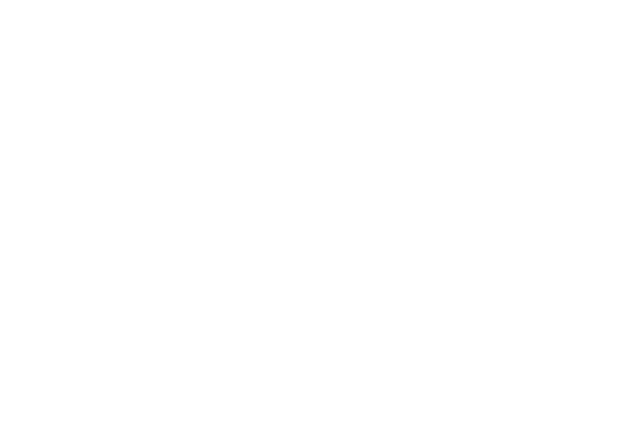
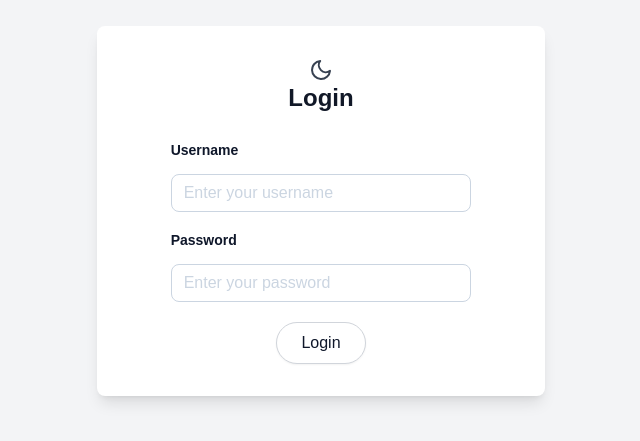
Before and after one commit to azrappp/aksa-intern-app, a React (Vite) app: page /login in a window 1280 px wide. Before the commit this address had no page. Shown: the part 189-630 px from the top of the page, without its empty margins (319-959 px from the left). Built offline with nearby package versions, Linux system fonts and the light colour scheme; a web font is replaced by a local one.

Commit message:
feat:implement  login auth, protected route

```diff
--- a/package.json
+++ b/package.json
@@ -16,6 +16,7 @@
     "jsonwebtoken": "^9.0.2",
     "react": "^18.3.1",
     "react-dom": "^18.3.1",
+    "react-icons": "^5.4.0",
     "react-router-dom": "^7.1.1"
   },
   "devDependencies": {
--- a/src/App.jsx
+++ b/src/App.jsx
@@ -1,12 +1,22 @@
 import { BrowserRouter as Router, Routes, Route } from "react-router-dom";
 import HomePage from "./HomePage";
+import Login from "./pages/Login";
+import ProtectedRoute from "./components/ProtectedRoute";
 import { useState } from "react";
 
 function App() {
   return (
     <Router>
       <Routes>
-        <Route path="/" element={<HomePage />} />
+        <Route path="/login" element={<Login />} />
+        <Route
+          path="/"
+          element={
+            <ProtectedRoute>
+              <HomePage />
+            </ProtectedRoute>
+          }
+        />
       </Routes>
     </Router>
   );
--- a/src/components/Button.jsx
+++ b/src/components/Button.jsx
@@ -24,7 +24,7 @@ const Button = ({ variant = "primary", children, ...props }) => {
   return (
     <HlButton
       className={clsx(
-        "inline-flex flex-nowrap text-nowrap items-center justify-center gap-2 px-6 py-2 font-medium  rounded-full transition-colors duration-200",
+        "inline-flex flex-nowrap text-nowrap items-center justify-center gap-2 px-6 py-2 font-medium shadow-sm rounded-full transition-colors duration-200",
         "disabled:bg-gray-100 disabled:text-gray-300 dark:disabled:bg-gray-800 dark:disabled:text-gray-500", // Disabled styles
         variant && variants[variant], // Apply variant styles
       )}
--- /dev/null
+++ b/src/components/ProtectedRoute.jsx
@@ -0,0 +1,13 @@
+import { Navigate } from "react-router-dom";
+
+function ProtectedRoute({ children }) {
+  const isAuth = localStorage.getItem("auth") === "true";
+
+  if (!isAuth) {
+    return <Navigate to="/login" />;
+  }
+
+  return children;
+}
+
+export default ProtectedRoute;
--- a/src/forms/MovieForm.jsx
+++ b/src/forms/MovieForm.jsx
@@ -11,10 +11,8 @@ const MovieForm = ({ newMovie, setNewMovie, onSubmit, isEditMode }) => {
       }}
     >
       <div className="mb-4">
-        <label className="block text-sm font-medium text-slate-700 dark:text-slate-300">
-          Judul Film
-        </label>
         <Input
+          label="Judul Film"
           type="text"
           value={newMovie.title}
           onChange={(e) => setNewMovie({ ...newMovie, title: e.target.value })}
@@ -42,11 +40,9 @@ const MovieForm = ({ newMovie, setNewMovie, onSubmit, isEditMode }) => {
       </div>
 
       <div className="mb-4">
-        <label className="block text-sm font-medium text-slate-700 dark:text-slate-300">
-          Status Ditonton
-        </label>
         <label className="inline-flex items-center mt-2">
           <Input
+            label="Status Ditonton"
             type="checkbox"
             checked={newMovie.watched}
             onChange={() =>
--- /dev/null
+++ b/src/pages/Login.jsx
@@ -0,0 +1,73 @@
+import { useState } from "react";
+import Input from "../components/Input"; // Pastikan path sesuai
+import Button from "../components/Button"; // Pastikan path sesuai
+import { FiSun, FiMoon } from "react-icons/fi"; // Ikon tema (React Icons)
+
+function Login() {
+  const [username, setUsername] = useState("");
+  const [password, setPassword] = useState("");
+  const [theme, setTheme] = useState(
+    localStorage.getItem("theme") || "light", // Default ke 'light'
+  );
+
+  const toggleTheme = () => {
+    const newTheme = theme === "light" ? "dark" : "light";
+    setTheme(newTheme);
+    localStorage.setItem("theme", newTheme);
+    document.documentElement.classList.toggle("dark", newTheme === "dark");
+  };
+
+  const handleLogin = () => {
+    if (username === "admin" && password === "password123") {
+      localStorage.setItem("auth", "true");
+      alert("Login berhasil!");
+      window.location.href = "/";
+    } else {
+      alert("Username atau password salah!");
+    }
+  };
+
+  return (
+    <div className="min-h-screen flex items-center justify-center bg-gray-100 dark:bg-gray-900 transition-colors duration-300">
+      <div className="bg-white dark:bg-gray-800 p-8 rounded-lg shadow-lg w-full max-w-md flex flex-col items-center">
+        {/* Toggle Theme Button */}
+        <div className="flex justify-end">
+          <button
+            onClick={toggleTheme}
+            className="text-gray-700 dark:text-gray-300 text-2xl focus:outline-none"
+          >
+            {theme === "light" ? <FiMoon /> : <FiSun />}
+          </button>
+        </div>
+
+        {/* Title */}
+        <h2 className="text-2xl font-bold text-gray-900 dark:text-gray-100 mb-6 text-center">
+          Login
+        </h2>
+
+        {/* Form */}
+        <div className="space-y-4 mb-5">
+          <Input
+            label="Username"
+            type="text"
+            placeholder="Enter your username"
+            value={username}
+            onChange={(e) => setUsername(e.target.value)}
+          />
+          <Input
+            label="Password"
+            type="password"
+            placeholder="Enter your password"
+            value={password}
+            onChange={(e) => setPassword(e.target.value)}
+          />
+        </div>
+
+        {/* Button */}
+        <Button onClick={handleLogin}>Login</Button>
+      </div>
+    </div>
+  );
+}
+
+export default Login;
--- a/src/pages/MovieList.jsx
+++ b/src/pages/MovieList.jsx
@@ -58,11 +58,15 @@ const MovieList = () => {
   useEffect(() => {
     setHasMoreData(movies.length > (pageIndex + 1) * pageSize);
   }, [movies, pageIndex, pageSize]);
-
+  const handleLogout = () => {
+    localStorage.removeItem("auth");
+    alert("Logout berhasil!");
+    window.location.href = "/login";
+  };
   return (
     <div className="p-4">
       <h1 className="text-2xl font-bold mb-4">Daftar Filmku</h1>
-
+      <div className="flex justify-between">
         <Button
           onClick={() => {
             setIsEditMode(false);
@@ -71,6 +75,9 @@ const MovieList = () => {
         >
           Tambah Film
         </Button>
+
+        <Button onClick={handleLogout}>Logout</Button>
+      </div>
 
       <Table
         data={movies.slice(pageIndex * pageSize, (pageIndex + 1) * pageSize)}
```
Also changed, not shown: 1 other file (tests, documents, lock files or other folders). Lines whose indentation alone changed are shown as unchanged.
